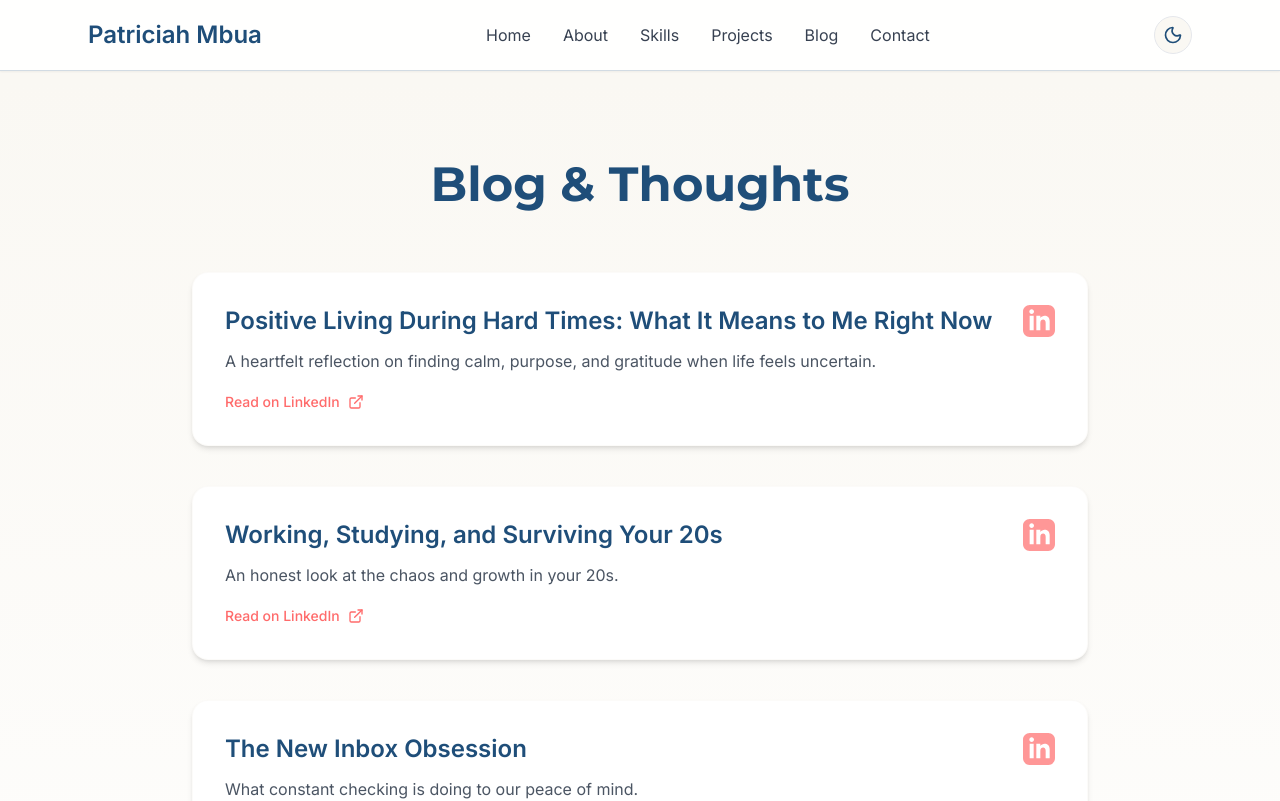
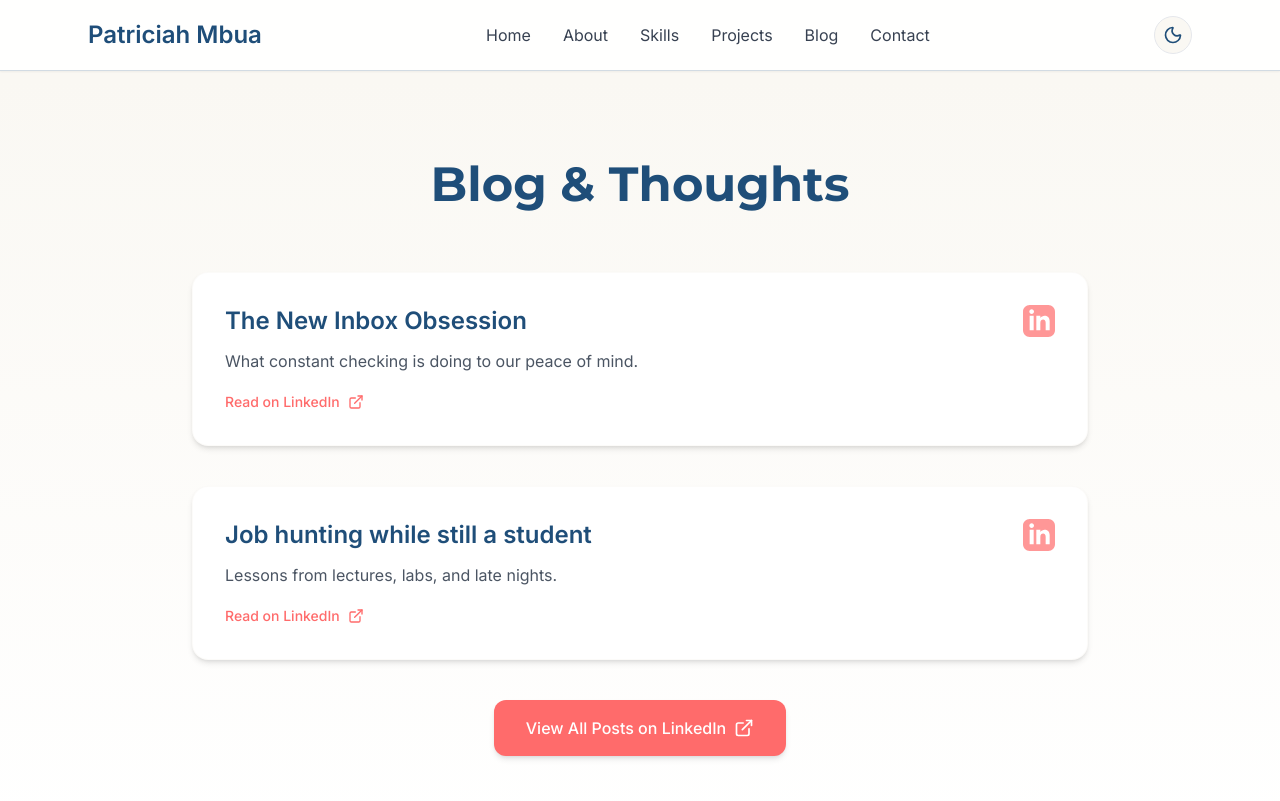
Before and after one commit to Boonerd/portfolios_, a Next.js app: page /blog in a window 1280 px wide. Shown: the top 801 px of the page. Built offline with nearby package versions, Linux system fonts and the light colour scheme.

Commit message:
Delete two blogs

```diff
--- a/package.json
+++ b/package.json
@@ -13,7 +13,7 @@
     "@types/three": "^0.180.0",
     "framer-motion": "^12.23.24",
     "lucide-react": "^0.548.0",
-    "next": "16.0.1",
+    "next": "^16.0.7",
     "react": "19.2.0",
     "react-dom": "19.2.0",
     "resend": "^6.3.0",
--- a/src/app/blog/page.tsx
+++ b/src/app/blog/page.tsx
@@ -5,18 +5,6 @@ import { motion } from 'framer-motion';
 import { ExternalLink } from 'lucide-react';
 
 const posts = [
-  {
-    id: '1',
-    title: 'Positive Living During Hard Times: What It Means to Me Right Now',
-    desc: 'A heartfelt reflection on finding calm, purpose, and gratitude when life feels uncertain.',
-    url: 'https://www.linkedin.com/posts/patriciah-mbua-ba7095241_mentalhealth-positiveliving-resilience-activity-7351498399034097665-Aw9x?utm_source=share&utm_medium=member_desktop&rcm=ACoAADv9kW8BxblFpzz_39nKB_thBeG8aQoGT1U', // ← YOUR REAL POST URL
-  },
-  {
-    id: '2',
-    title: 'Working, Studying, and Surviving Your 20s',
-    desc: 'An honest look at the chaos and growth in your 20s.',
-    url: 'https://www.linkedin.com/posts/patriciah-mbua-ba7095241_workingwhilestudying-lifeinyour20s-activity-7318503534256128001-frla?utm_source=share&utm_medium=member_desktop&rcm=ACoAADv9kW8BxblFpzz_39nKB_thBeG8aQoGT1U',
-  },
   {
     id: '3',
     title: 'The New Inbox Obsession',
```
Also changed, not shown: 1 other file (tests, documents, lock files or other folders).
